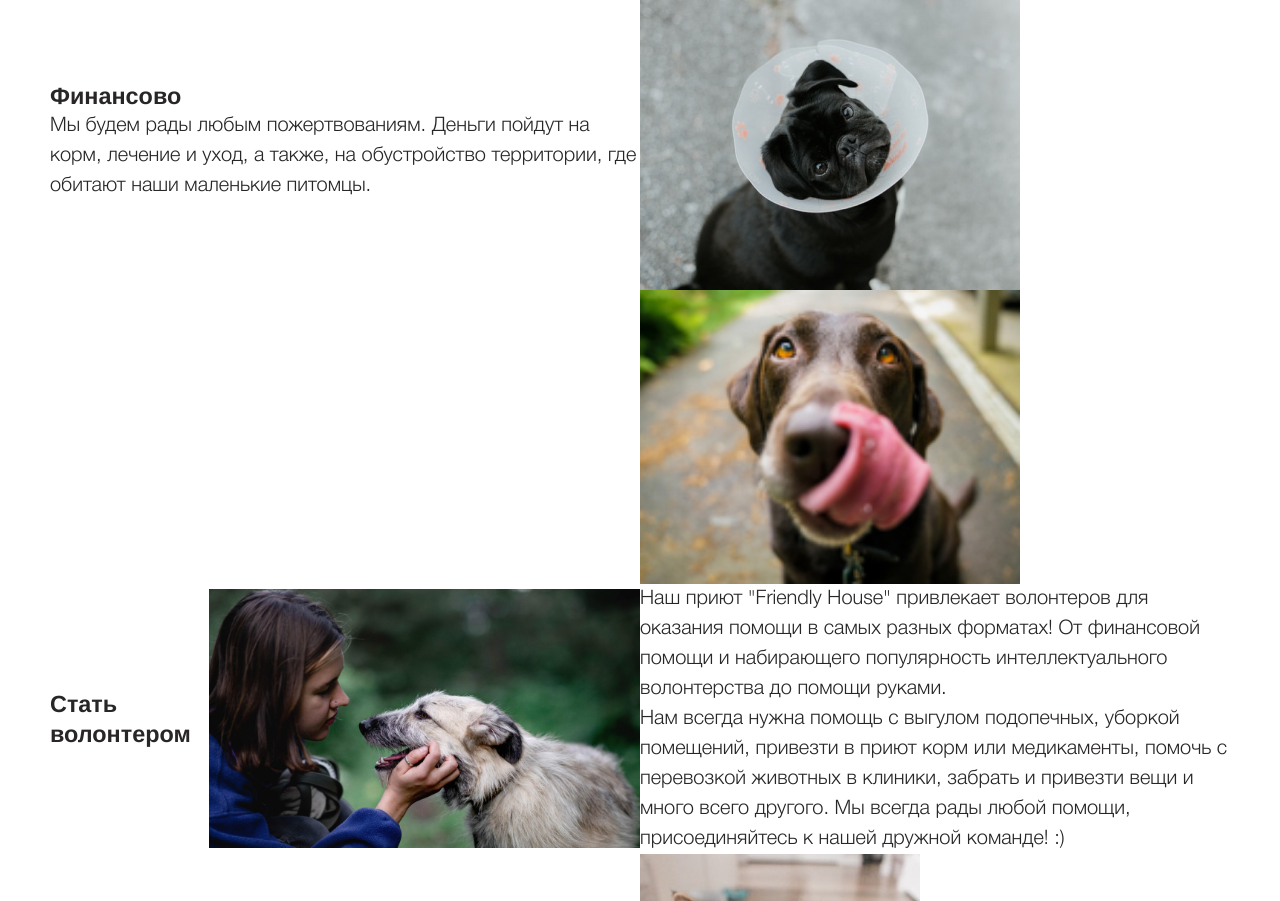
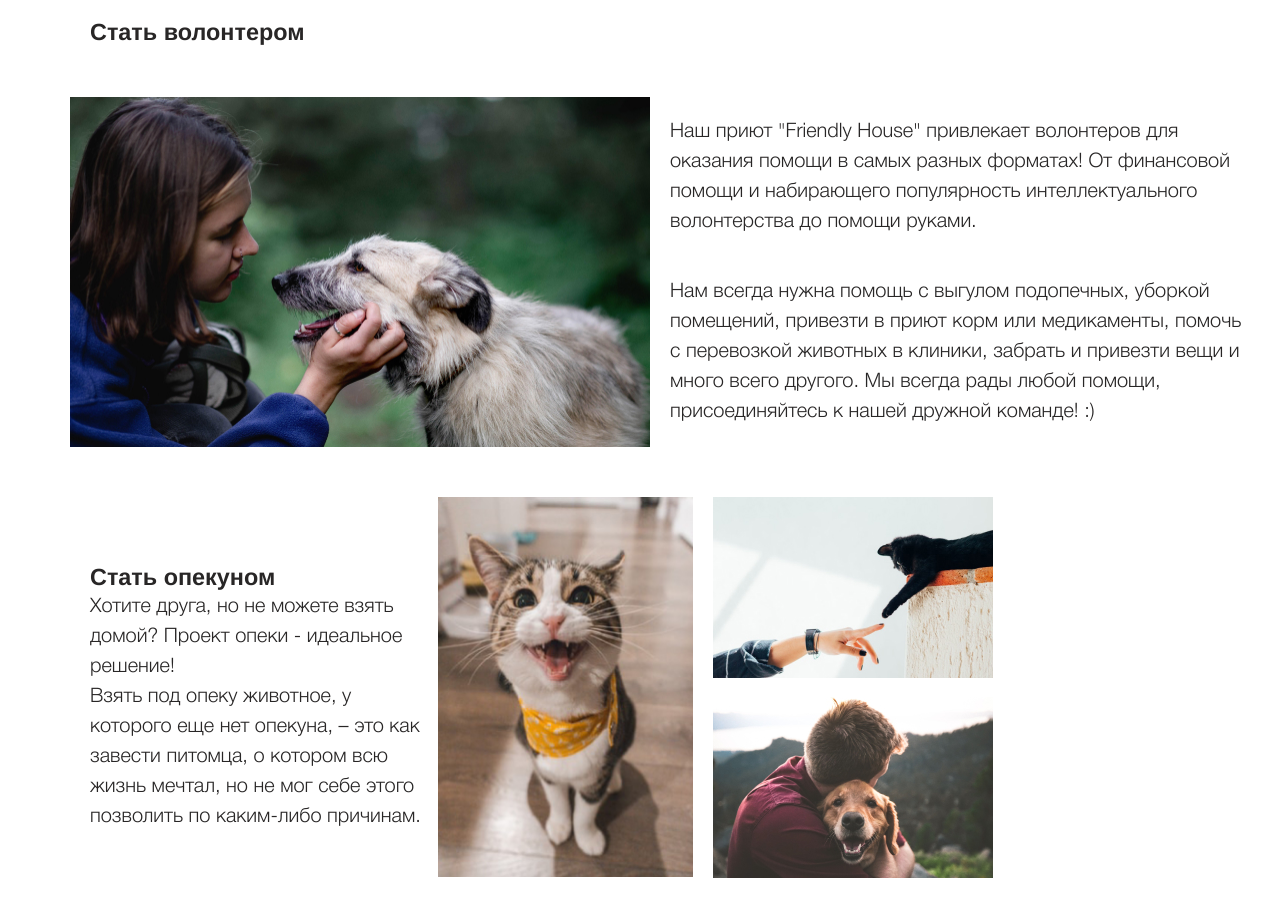
Before and after one commit to s-kislov/fiendly_house_final, a plain HTML site: page index.html in a window 1280 px wide. Shown: the part 1755-2656 px from the top of the page. Drawn offline with Linux system fonts and the light colour scheme.

Commit message:
continue

```diff
--- a/css/help.css
+++ b/css/help.css
@@ -14,29 +14,92 @@
 
 .help__item {
   display: flex;
-
-  align-items: center;
 }
 
-.help__content-wrap {
+.help__content-wrap-block1 {
   max-width: 590px;
-  display: inline-flex;
-  flex-direction: column;
-  flex-wrap: nowrap;
-}
-
-.help__image_o1 {
-  order: 1;
-}
-
-.help__image-wrap {
-  display: flex;
-  flex-direction: column;
-
-
+  padding-right: 120px;
 
 }
 
-.help__image-wrap:last-child{
-  margin-right: 0;
+.help__item-title {
+  margin-bottom: 20px;
 }
+
+.help__content-wrap-block2 {
+  display: flex;
+  max-width: 590px;
+
+}
+
+.img__block {
+  max-width: 180px;
+  margin-right: 20px;
+}
+
+.help__image {
+  margin-bottom: 10px;
+
+}
+
+.help__item_block3 {
+  display: flex;
+  flex-direction: column;
+  margin-bottom: 50px;
+}
+
+.help__content-wrap-block3 {
+  display: flex;
+  max-width: 580px;
+  transform: translateX(-20px);
+}
+
+.help__content-wrap-block4 {
+  display: flex;
+  flex-direction: column;
+}
+
+.help__content-wrap-block4-text {
+  width: 580px;
+  padding: 20px 0;
+}
+
+.help__item-title_vol {
+  margin-bottom: 50px;
+}
+
+.help__image-vol {
+  margin-right: 20px;
+  width: 580px;
+
+}
+
+.help__content-wrap-block5 {
+  display: flex;
+  justify-content: space-between;
+
+}
+
+.help__content-wrap-block5-text {
+  display: flex;
+  flex-direction: column;
+  justify-content: center;
+  width: 380px;
+}
+
+.help__content-wrap_img-block5 {
+  display: flex;
+
+}
+
+.help__image-1 {
+  margin-right: 20px;
+}
+
+.help__image-block55 {
+  height: 380px;
+}
+
+.help__image-block5 {
+  margin-bottom: 9px;
+}
--- a/index.html
+++ b/index.html
@@ -123,10 +123,10 @@
           <h2 class="help__title">
             Как ты можешь нам помочь?
           </h2>
-          <ul class="help__list">
+          <ol class="help__list">
             <li class="help__item">
-              <div class="help__content-wrap">
-                <h3>
+              <div class="help__content-wrap-block1">
+                <h3 class="help__item-title">
                   Финансово
                 </h3>
                 <p>
@@ -136,27 +136,31 @@
                   где обитают наши маленькие питомцы.
                 </p>
               </div>
-              <div class="help__content-wrap">
+              <div class="help__content-wrap-block2">
+                <figure class="img__block">
                   <img src="img/help_image_1_1.jpg" alt="" class="help__image">
-                <img src="img/help_image_1_2.jpg" alt="" class="help__image help__image_o1">
+                  <img src="img/help_image_1_2.jpg" alt="" class="help__image">
+                </figure>
+                <figure>
                   <img src="img/help_image_1_3.jpg" alt="" class="help__image">
+                </figure>
               </div>
             </li>
-            <li class="help__item">
-              <h3>
+            <li class="help__item help__item_block3">
+
+              <h3 class="help__item-title help__item-title_vol">
                 Стать волонтером
               </h3>
-              <div class="help__content-wrap help__content-wrap_img">
-                <img src="img/help_image_2_1.jpg" alt="" class="help__image">
-              </div>
-              <div class="help__content-wrap">
-                <p>
+              <div class="help__content-wrap-block3">
+                <img src="img/help_image_2_1.jpg" alt="" class="help__image-vol">
+                <div class="help__content-wrap-block4">
+                  <p class="help__content-wrap-block4-text">
                     Наш приют "Friendly House" привлекает волонтеров для
                     оказания помощи в самых разных форматах! От финансовой
                     помощи и набирающего популярность интеллектуального
                     волонтерства до помощи руками.
                   </p>
-                <p>
+                  <p class="help__content-wrap-block4-text">
                     Нам всегда нужна помощь с выгулом подопечных, уборкой
                     помещений, привезти в приют корм или медикаменты, помочь
                     с перевозкой животных в клиники, забрать и привезти вещи
@@ -164,10 +168,11 @@
                     присоединяйтесь к нашей дружной команде! :)
                   </p>
                 </div>
+              </div>
             </li>
-            <li class="help__item">
+            <li class="help__item help__item_block5">
 
-              <div class="help__content-wrap">
+              <div class="help__content-wrap-block5-text">
                 <h3>
                   Стать опекуном
                 </h3>
@@ -182,13 +187,18 @@
                   по каким-либо причинам.
                 </p>
               </div>
-              <div class="help__content-wrap help__content-wrap_img">
-                <img src="img/help_image_3_1.jpg" alt="" class="help__image">
-                <img src="img/help_image_3_2.jpg" alt="" class="help__image">
-                <img src="img/help_image_3_3.jpg" alt="" class="help__image">
+              <div class="help__content-wrap_img-block5">
+                <figure class="help__image-1">
+                  <img src="img/help_image_3_1.jpg" alt="" class="help__image-block55">
+                </figure>
+                <figure class="help__image-2">
+                  <img src="img/help_image_3_2.jpg" alt="" class="help__image-block5">
+                  <img src="img/help_image_3_3.jpg" alt="" class="help__image-block5">
+                </figure>
+
               </div>
             </li>
-          </ul>
+          </ol>
         </div>
       </div>
     </section>
```
Lines whose indentation alone changed are shown as unchanged.
